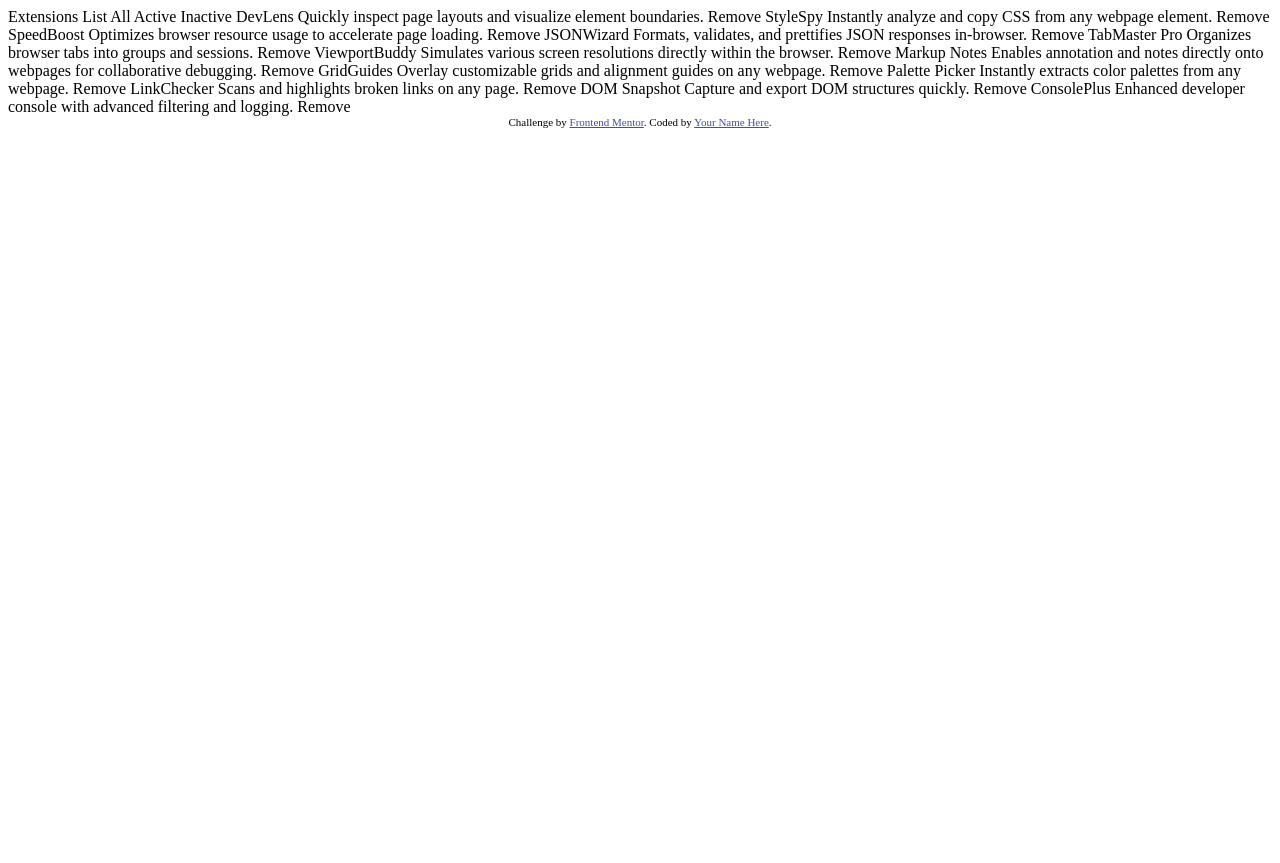
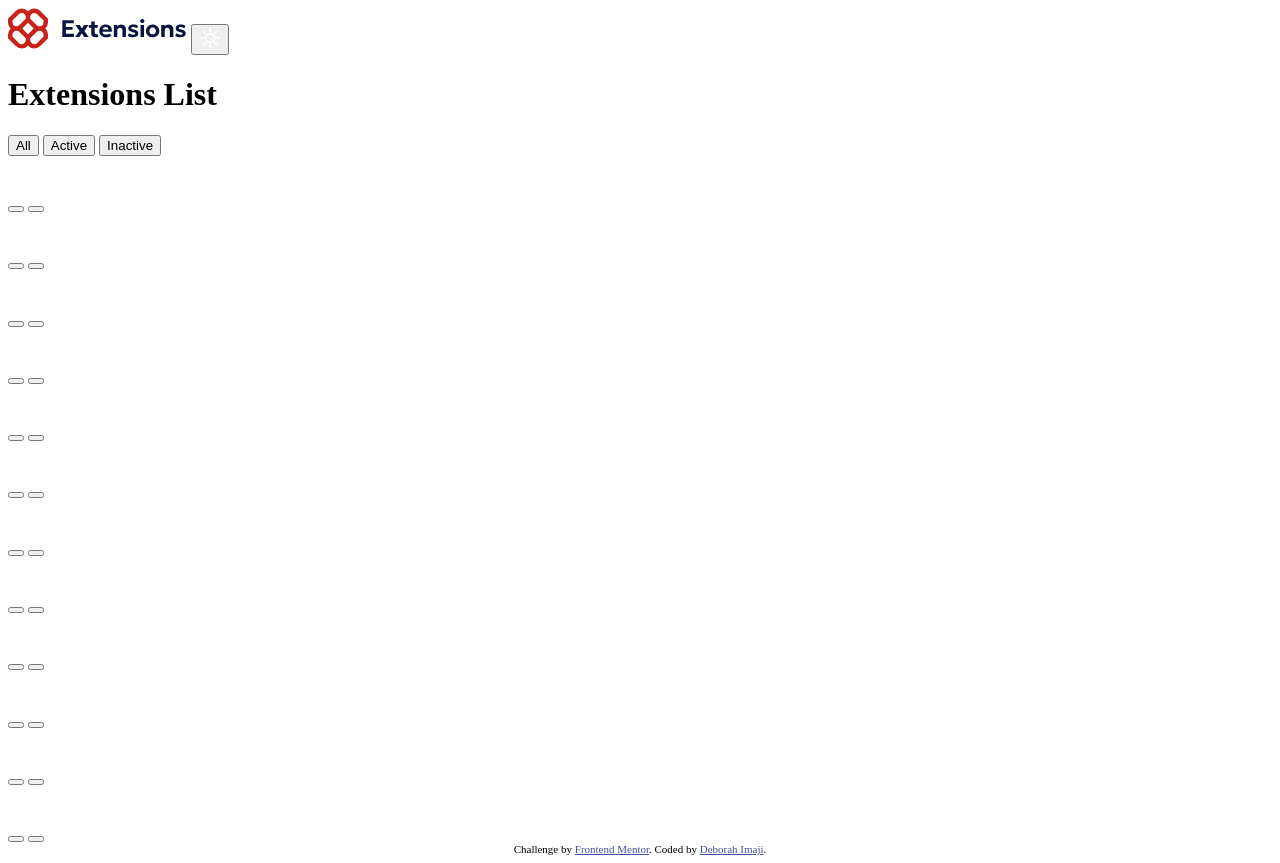
Before and after one commit to DeborahImaji/browser-extension-manager-ui, a plain HTML site: page index.html in a window 1280 px wide. Before the commit the page ends 800 px from the top, so only its background shows below. Drawn offline with Linux system fonts and the light colour scheme.

Commit message:
Added the basic HTML structure

```diff
--- a/index.html
+++ b/index.html
@@ -1,80 +1,247 @@
 <!DOCTYPE html>
 <html lang="en">
+
 <head>
   <meta charset="UTF-8">
-  <meta name="viewport" content="width=device-width, initial-scale=1.0"> <!-- displays site properly based on user's device -->
+  <meta name="viewport" content="width=device-width, initial-scale=1.0">
+  <!-- displays site properly based on user's device -->
 
   <link rel="icon" type="image/png" sizes="32x32" href="./assets/images/favicon-32x32.png">
 
-  <title>Frontend Mentor | Browser extensions manager UI</title>
+  <title>Browser extensions manager UI | Deborah Imaji</title>
 
-  <!-- Feel free to remove these styles or customise in your own stylesheet 👍 -->
-  <style>
-    .attribution { font-size: 11px; text-align: center; }
-    .attribution a { color: hsl(228, 45%, 44%); }
-  </style>
+  <link rel="stylesheet" href="style.css">
 </head>
+
 <body>
 
-  Extensions List
+  <header>
 
-  All
-  Active
-  Inactive
+    <div class="navbar">
+      <img src="assets\images\logo.svg" alt="Extensions Manager Logo">
+      <button>
+        <img src="assets\images\icon-sun.svg" alt="">
+      </button>
+    </div>
 
-  <!-- If you plan to use the JSON file to populate the data dynamically, you can delete the content below -->
+  </header>
 
-  DevLens
-  Quickly inspect page layouts and visualize element boundaries.
-  Remove
+  <main>
 
-  StyleSpy
-  Instantly analyze and copy CSS from any webpage element.
-  Remove
+    <div>
+      <div>
+        <h1>Extensions List</h1>
+      </div>
 
-  SpeedBoost
-  Optimizes browser resource usage to accelerate page loading.
-  Remove
+      <div>
+        <button>All</button>
+        <button>Active</button>
+        <button>Inactive</button>
+      </div>
+    </div>
 
-  JSONWizard
-  Formats, validates, and prettifies JSON responses in-browser.
-  Remove
+    <div class="extensions-gallery">
 
-  TabMaster Pro
-  Organizes browser tabs into groups and sessions.
-  Remove
+      <div>
 
-  ViewportBuddy
-  Simulates various screen resolutions directly within the browser.
-  Remove
+        <div>
+          <img src="" alt="">
+          <div>
+            <h4></h4>
+            <p></p>
+          </div>
+        </div>
+        <div>
+          <button></button>
+          <button></button>
+        </div>
 
-  Markup Notes
-  Enables annotation and notes directly onto webpages for collaborative debugging.
-  Remove
+      </div>
 
-  GridGuides
-  Overlay customizable grids and alignment guides on any webpage.
-  Remove
+      <div>
 
-  Palette Picker
-  Instantly extracts color palettes from any webpage.
-  Remove
+        <div>
+          <img src="" alt="">
+          <div>
+            <h4></h4>
+            <p></p>
+          </div>
+        </div>
+        <div>
+          <button></button>
+          <button></button>
+        </div>
 
-  LinkChecker
-  Scans and highlights broken links on any page.
-  Remove
+      </div>
 
-  DOM Snapshot
-  Capture and export DOM structures quickly.
-  Remove
+      <div>
 
-  ConsolePlus
-  Enhanced developer console with advanced filtering and logging.
-  Remove
+        <div>
+          <img src="" alt="">
+          <div>
+            <h4></h4>
+            <p></p>
+          </div>
+        </div>
+        <div>
+          <button></button>
+          <button></button>
+        </div>
+
+      </div>
+
+      <div>
+
+        <div>
+          <img src="" alt="">
+          <div>
+            <h4></h4>
+            <p></p>
+          </div>
+        </div>
+        <div>
+          <button></button>
+          <button></button>
+        </div>
+
+      </div>
+
+      <div>
+
+        <div>
+          <img src="" alt="">
+          <div>
+            <h4></h4>
+            <p></p>
+          </div>
+        </div>
+        <div>
+          <button></button>
+          <button></button>
+        </div>
+
+      </div>
+
+      <div>
+
+        <div>
+          <img src="" alt="">
+          <div>
+            <h4></h4>
+            <p></p>
+          </div>
+        </div>
+        <div>
+          <button></button>
+          <button></button>
+        </div>
+
+      </div>
+
+      <div>
+
+        <div>
+          <img src="" alt="">
+          <div>
+            <h4></h4>
+            <p></p>
+          </div>
+        </div>
+        <div>
+          <button></button>
+          <button></button>
+        </div>
+
+      </div>
+
+      <div>
+
+        <div>
+          <img src="" alt="">
+          <div>
+            <h4></h4>
+            <p></p>
+          </div>
+        </div>
+        <div>
+          <button></button>
+          <button></button>
+        </div>
+
+      </div>
+
+      <div>
+
+        <div>
+          <img src="" alt="">
+          <div>
+            <h4></h4>
+            <p></p>
+          </div>
+        </div>
+        <div>
+          <button></button>
+          <button></button>
+        </div>
+
+      </div>
+
+      <div>
+
+        <div>
+          <img src="" alt="">
+          <div>
+            <h4></h4>
+            <p></p>
+          </div>
+        </div>
+        <div>
+          <button></button>
+          <button></button>
+        </div>
+
+      </div>
+
+      <div>
+
+        <div>
+          <img src="" alt="">
+          <div>
+            <h4></h4>
+            <p></p>
+          </div>
+        </div>
+        <div>
+          <button></button>
+          <button></button>
+        </div>
+
+      </div>
+
+      <div>
+
+        <div>
+          <img src="" alt="">
+          <div>
+            <h4></h4>
+            <p></p>
+          </div>
+        </div>
+        <div>
+          <button></button>
+          <button></button>
+        </div>
+
+      </div>
+
+    </div>
+
+  </main>
 
   <div class="attribution">
-    Challenge by <a href="https://www.frontendmentor.io?ref=challenge">Frontend Mentor</a>.
-    Coded by <a href="#">Your Name Here</a>.
+    Challenge by <a href="https://www.frontendmentor.io?ref=challenge" target="_blank">Frontend Mentor</a>.
+    Coded by <a href="https://github.com/DeborahImaji" target="_blank">Deborah Imaji</a>.
   </div>
 </body>
+
 </html>
--- /dev/null
+++ b/style.css
@@ -0,0 +1,8 @@
+.attribution {
+    font-size: 11px;
+    text-align: center;
+}
+
+.attribution a {
+    color: hsl(228, 45%, 44%);
+}
```
